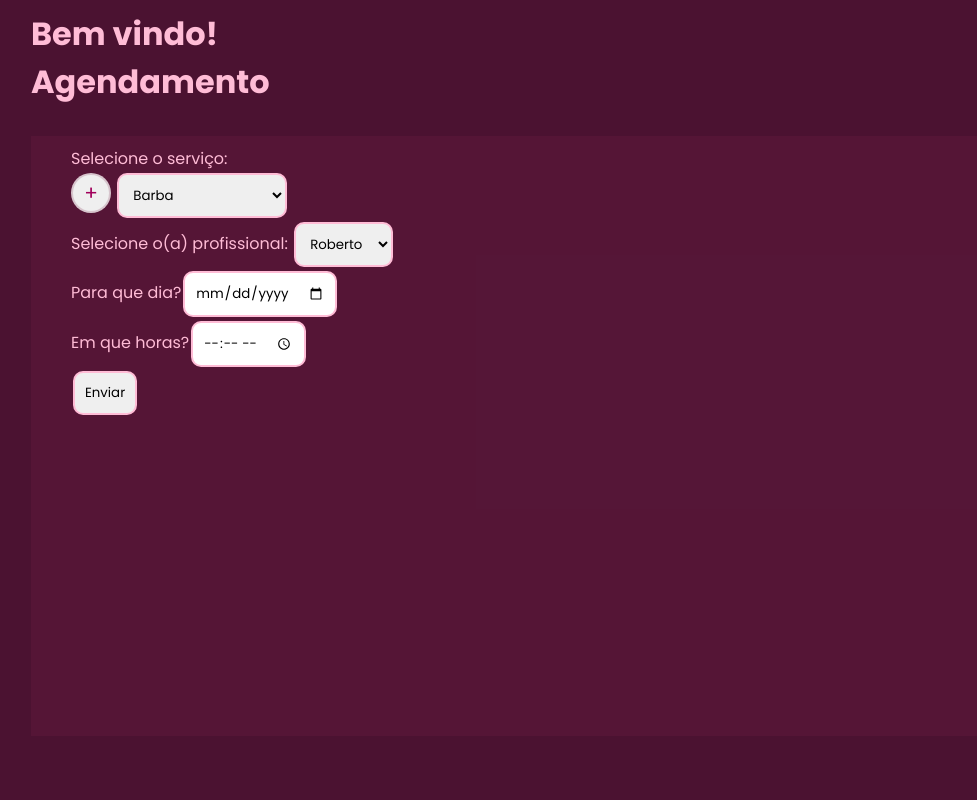
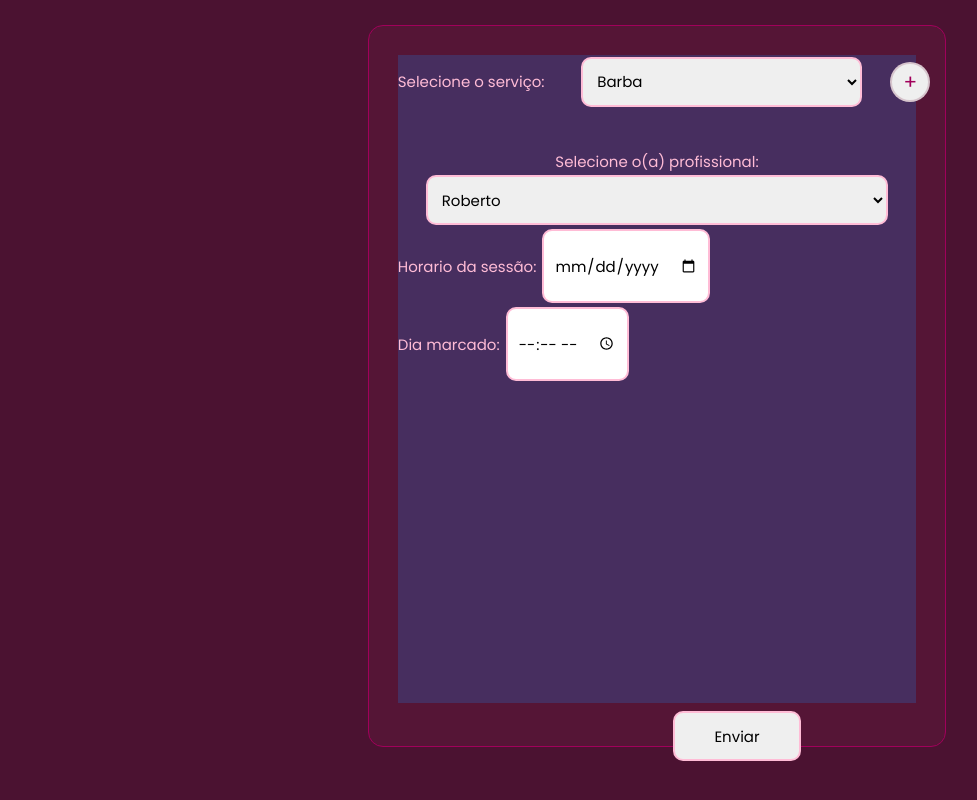
Before and after one commit to Secretaria-Gestao/TCC-ETEC, a Flask app: page /agendamento in a window 1280 px wide. Shown: the whole page, without its empty margins (33-1010 px from the left). Run offline with Flask 3, Linux system fonts and the light colour scheme.

Commit message:
Add dynamic service selection UI & fix auth validation
Introduce dynamic add/remove service controls and update layout styles for the agendamento page. Added site/static/js/agendamento.js to create/remover service entries, renamed/updated CSS classes in agentamento.css (btn_servico, lista_servicos, servico_adicionado, layout tweaks) and adjusted main/form sizing and button positioning. Updated agendamento.html to use the new JS/CSS structure and moved the add-service button into the service list. Fix validation.js to use the correct Supabase signInWithPassword field (password), persist the access token, include Authorization header on /validacaoUser fetch, and add basic error handling. Also cleaned up minor markup/whitespace in login.html.

```diff
--- a/site/static/css/agentamento.css
+++ b/site/static/css/agentamento.css
@@ -1,3 +1,7 @@
+*{
+    font-size: 15px;
+}
+
 body{
     background: var(--background-gradient-color-light);
     color: var(--font-color);
@@ -8,30 +12,68 @@ input, .enviar, select{
     border: 2px solid var(--border-color);
     padding: 10px;
     margin: 2px;
+    height: 50px;
 }
 
-.add_servico{
+.btn_servico{
     color: var(--border-transparent);
     width: 40px;
     height: 40px;
     font-size: 20px;
     border: 2px solid var(--background-transparent);
     border-radius: 50px;
+    cursor: pointer;
+}
+
+
+.lista_servicos{
+    display: grid;
+    gap: 1em;
+}
+
+.servico_adicionado{
+    justify-content: center;
+    display: grid;
+    grid-template-columns: 30% 55% 5%;
+    gap: 5%;
+}
+
+.servico_adicionado label, button{
+    align-self: center;
+}
+
+.enviar{
+    position: absolute;
+    left: 55vw;
+    bottom: 4.6vh;
+    width: 10%;
+}
+
+.profissional_selecionado{
+    margin-top: 8%;
+    display: grid;
+    justify-content: center;
+    text-align: center;
+    grid-template-columns: 90%;
 }
 
 main{
-    width: 90vw;
-    height: 75vh;
+    width: 45vw;
+    height: 90vh;
+    margin: 25px 0 0 100px;
     justify-self: center;
     background: var(--background-transparent);
+    border-radius: 15px;
+    border: 1px solid var(--border-transparent);
 }
 
 form{
-    width: 40%;
-    height: 80%;
-    margin: 30px;
-    padding: 10px;
-    /* background-color: blueviolet; */
+    width: 90%;
+    height: 90%;
+    padding: 0px;
+    margin: auto;
+    margin-top: 5%;
+    background-color: rgb(71, 46, 95);
 }
 
 header {
--- a/site/static/js/agendamento.js
+++ b/site/static/js/agendamento.js
@@ -0,0 +1,24 @@
+function add_servico(){
+    let serv_add_list = document.getElementById('lista_servicos');
+
+    const novo_servico = document.createElement('div');
+    novo_servico.classList.add('servico_adicionado');
+
+    novo_servico.innerHTML =
+        `<label for="servico">Selecione outro serviço:</label>
+        <select name="servico">
+            <option value="Barba">Barba</option>
+            <option value="Cabelo">Cabelo</option>
+            <option value="Hidratação capilar">Hidratação capilar</option>
+            <option value="Coloração">Coloração</option>
+            <option value="Manicure">Manicure</option>
+        </select>
+        <button type="button" class="btn_servico" onclick="remover_servico(this)">—</button>`;
+
+    serv_add_list.appendChild(novo_servico);
+}
+
+function remover_servico(btn_remover_serv) {
+    const servico = btn_remover_serv.parentElement;
+    servico.remove();
+}
--- a/site/templates/agendamento.html
+++ b/site/templates/agendamento.html
@@ -7,21 +7,17 @@
     <link rel="stylesheet" href="../static/css/fonts.css" />
     <link rel="stylesheet" href="../static/css/global.css" />
     <link rel="stylesheet" href="../static/css/agentamento.css" />
-    <script src="../static/js/script.js" defer></script>
+    <script src="../static/js/agendamento.js" defer></script>
   </head>
 
   <body>
-    <header>
-        <h1>Bem vindo!</h1>
-        <h1>Agendamento</h1>
-    </header>
 
     <main>
         <form method="post" action="/fim">
+
+            <div class="lista_servicos" id="lista_servicos">
+                <div class="servico_adicionado">
                     <label for="servico">Selecione o serviço:</label>
-
-            <div id="lista_servicos">
-            <button type="button" class="add_servico" id="add_servico">+</button>
                     <select name="servico">
                         <option value="Barba">Barba</option>
                         <option value="Cabelo">Cabelo</option>
@@ -29,9 +25,11 @@
                         <option value="Coloração">Coloração</option>
                         <option value="Manicure">manicure</option>
                     </select>
+                    <button type="button" class="btn_servico" id="btn_add_servico" onclick="add_servico()">+</button>
+                </div>
             </div>
 
-            <div>
+            <div class="profissional_selecionado">
             <label for="profissional">Selecione o(a) profissional: </label>
 
             <select name="profissional">
@@ -42,16 +40,15 @@
             </select>
             </div>
 
-            <div><label>Para que dia?</label><input type="date" name="data" /></div>
-
             <div>
-            <label>Em que horas?</label><input type="time" name="horario" />
+                <label>Horario da sessão:</label>
+                <input type="date" name="data" /></div>
+            <div>
+                <label>Dia marcado:</label>
+                <input type="time" name="horario" />
             </div>
 
-            <div>
             <input type="submit" class="enviar" value="Enviar" />
-            </div>
-
         </form>
     </main>
   </body>
--- a/site/templates/login.html
+++ b/site/templates/login.html
@@ -47,8 +47,8 @@
 
             <button type="button" name="google" onclick="loginGoogle()" class="solid google"> <img src="https://cdn-icons-png.flaticon.com/256/2504/2504739.png" alt="Imagem Google" class="img_google">  Entrar com o google </button>
 
-            <button type="button" id="btn_cadastrar" class="outline "> Cadastrar-se
-
+            <button type="button" id="btn_cadastrar" class="outline ">
+                Cadastrar-se
             </button>
 
         </form>
```
Also changed, not shown: site/static/js/validation.js (+22 -11 lines). Lines whose indentation alone changed are shown as unchanged.
